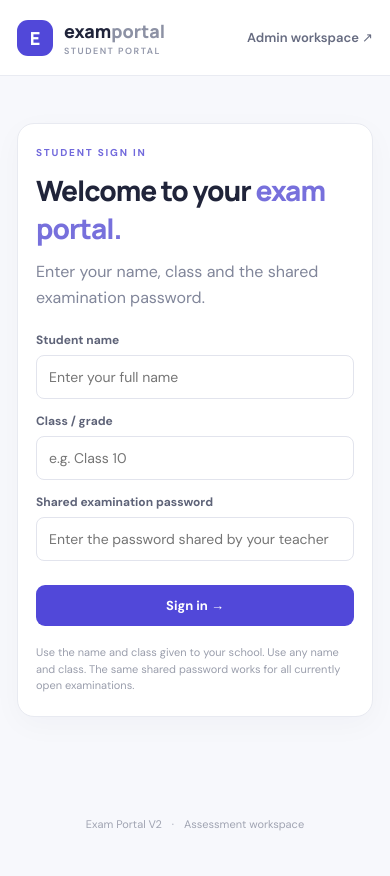
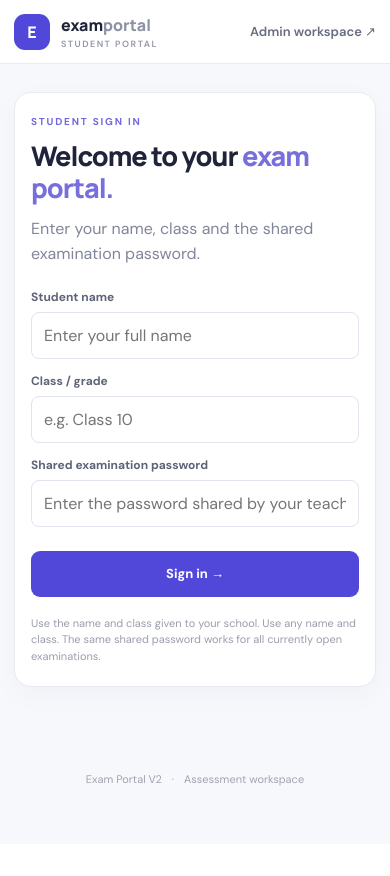
Before and after one commit to sayandas-eng/exam-portal-v2, a Flask app: page /student in a window 390 px wide. After the commit the page ends 786 px from the top, so only its background shows below. Run offline with Flask 3, Linux system fonts and the light colour scheme; some libraries are stand-ins or nearby versions.

Commit message:
Improve student portal mobile responsiveness

```diff
--- a/static/student.css
+++ b/static/student.css
@@ -3,3 +3,51 @@
 .history-section{margin:44px 0 12px}.history-list{display:grid;gap:12px}.history-card{background:#fff;border:1px solid #e8eaf1;border-radius:14px;padding:18px 20px}.history-main,.history-bottom{display:flex;align-items:center;justify-content:space-between;gap:14px}.history-main h3{font:700 15px Manrope;margin:0 0 5px}.history-main p{font-size:12px;color:#8a8fa1;margin:0}.status-pill{font-size:10px;font-weight:700;border-radius:20px;padding:6px 10px;background:#f2f3f7;color:#697084}.status-pill.evaluated{background:#eaf8f0;color:#238454}.status-pill.submitted{background:#fff5e8;color:#a66b1b}.history-bottom{border-top:1px solid #f0f1f5;margin-top:15px;padding-top:13px;font-size:12px;color:#858a9c}.history-marks{color:#34384f;font-size:13px}.history-result{margin-top:12px}.result-summary{display:flex;justify-content:space-between;gap:12px;padding:12px;background:#f6f5ff;border-radius:9px;color:#5148d9;font-size:13px}.result-summary span{font-size:11px;color:#7770a8}.result-question{padding:13px 2px;border-bottom:1px solid #eff0f5;font-size:12px;line-height:1.6}.result-question p{margin:6px 0;color:#74798d}.result-question .result-feedback{color:#5148d9;font-weight:600}@media(max-width:600px){.history-main,.history-bottom,.result-summary{align-items:flex-start;flex-direction:column}.history-bottom .button{width:100%}}
 
 .history-bottom [data-resume]{white-space:nowrap}@media(max-width:600px){.history-bottom [data-resume]{width:100%}}
+
+/* Mobile layout hardening */
+html,body{max-width:100%;overflow-x:hidden}
+button,a,input,textarea{touch-action:manipulation}
+input,textarea,select{font-size:16px}
+@media(max-width:700px){
+  .top{height:auto;min-height:64px;padding:10px 14px;gap:10px;flex-wrap:wrap}
+  .brand{font-size:16px}
+  .top-actions{margin-left:auto;max-width:100%;flex-wrap:wrap;justify-content:flex-end}
+  .top-actions #student-greeting{max-width:42vw}
+  .wrap{width:100%;padding:28px 14px 20px}
+  .intro{margin-bottom:24px}
+  .intro h1{font-size:clamp(27px,8vw,36px);line-height:1.18;overflow-wrap:anywhere}
+  .list-head{align-items:flex-start;gap:12px;flex-wrap:wrap}
+  .list-head>div{min-width:0;flex:1 1 190px}
+  .list-head>.button{min-height:42px}
+  .exam-grid{grid-template-columns:minmax(0,1fr)}
+  .exam-card{min-width:0;padding:18px}
+  .card-bottom{gap:10px;flex-wrap:wrap}
+  .card-bottom .button{min-height:42px}
+  .exam-top{align-items:flex-start;gap:10px;flex-wrap:wrap}
+  .timer-wrap{padding:8px 11px}
+  .timer-wrap span{font-size:8px}
+  .exam-heading h1{font-size:clamp(25px,7vw,32px);line-height:1.2;overflow-wrap:anywhere}
+  .question-layout{grid-template-columns:minmax(0,1fr);gap:12px}
+  .question-nav{order:1;display:flex;flex-wrap:nowrap;overflow-x:auto;max-width:100%;padding:11px;scrollbar-width:thin}
+  .nav-q{flex:0 0 38px}
+  .question-panel{order:2;min-width:0;padding:16px 13px}
+  .question-panel h2{font-size:18px;line-height:1.45;overflow-wrap:anywhere}
+  .answer-option{font-size:14px;line-height:1.45}
+  .question-actions{display:grid;grid-template-columns:1fr 1fr;gap:9px}
+  .question-actions .button{min-height:44px;padding:10px}
+  .question-actions span{grid-column:1/-1;grid-row:1;text-align:center;order:0}
+  .submit-row{align-items:stretch;gap:12px;flex-direction:column}
+  .submit-row .button{width:100%;min-height:46px}
+  .auth-card{width:100%;padding:22px 16px;margin:0 auto 30px}
+  .auth-card .intro h1{font-size:27px}
+  .account-form input{min-height:46px;font-size:16px}
+  .account-form .button{min-height:46px}
+  .history-card{padding:15px}
+  .history-main,.history-bottom,.result-summary{align-items:stretch;flex-direction:column}
+  .history-bottom .button,.history-bottom [data-resume]{width:100%;min-height:44px}
+  .result-question{overflow-wrap:anywhere}
+  .done{padding:55px 0}
+  .done .button{display:inline-flex;justify-content:center;max-width:100%}
+  dialog{max-height:calc(100dvh - 24px);overflow:auto}
+  dialog form{padding:26px 20px}
+}
```
